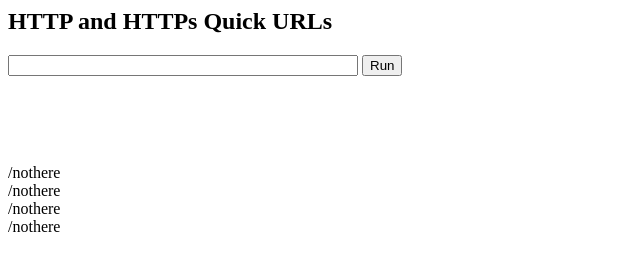
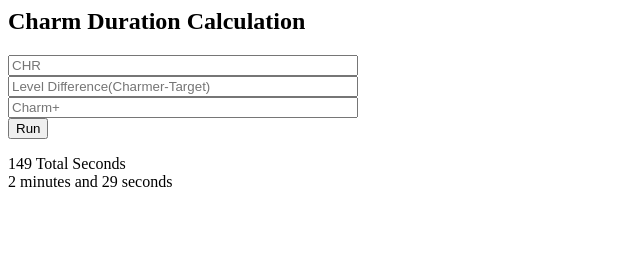
Before and after one commit to Otamarai/Otamarai.github.io, a plain HTML site: page charm.html in a window 1280 px wide. Both pictures are taken after a click on the button "Run". Shown: the whole page, without its empty margins (0-640 px from the left). Drawn offline with Linux system fonts and the light colour scheme.

Commit message:
Update charm.html

```diff
--- a/charm.html
+++ b/charm.html
@@ -1,10 +1,12 @@
 <html>
 <body>
 
-<h2>HTTP and HTTPs Quick URLs</h2>
+<h2>Charm Duration Calculation</h2>
 
 
-	<input id="web" style="width:350px;">
+	<input id="chr" placeholder="CHR" style="width:350px;"><br />
+	<input id="dlvl" placeholder="Level Difference(Charmer-Target)" style="width:350px;"><br />
+	<input id="charm" placeholder="Charm+" style="width:350px;"><br />
 	<input id="runmsg" type="button" value="Run" onclick="msg()">
 
 
@@ -12,7 +14,7 @@
 
 <script>
 	//name="webs"
-	var input = document.getElementById("web");
+	var input = document.getElementById("chr");
 	input.addEventListener("keyup", function(event) {
   		if (event.keyCode === 13) {
 			event.preventDefault();
@@ -20,25 +22,33 @@
 		}
 	});
 function msg() {
-	if (web.value.charAt(web.value.length-1) == "/"){
-		web.value = web.value.substr(0, web.value.length - 1);
+
+	var baseCharmDuration = Math.floor(1.25*chr.value+150);
+	var dLvl = dlvl.value;
+
+	var dLvlCharmMult = 1/24;
+	if (dLvl >= -6 && dLvl < 9) {
+		dLvlCharmMult = 0.9997336 + (0.3652882*dLvl) + (0.02097742*dLvl**2) - (0.004106429*dLvl**3) + (0.000007231037*dLvl**4) + (0.00005102634*dLvl**5);
 	}
-	var websites = [web.value, web.value, web.value, web.value, web.value, web.value, web.value, web.value];
-    websites[1] = websites[1].replace('www.', '')
-    websites[2] = websites[2].replace('https', 'http')
-    websites[3] = websites[2].replace('www.', '')
+	else if (dLvl >= 9) {
+		dLvlCharmMult = 6;
+	}
+	var charmDuration = baseCharmDuration * dLvlCharmMult;
 
-    websites[4] = websites[0] + "/nothere"
-    websites[5] = websites[1] + "/nothere"
-    websites[6] = websites[2] + "/nothere"
-    websites[7] = websites[3] + "/nothere"
+	var charmTimeMod = 0;
+	if (charm.value != false) {
+		charmTimeMod = charm.value;
+	}
+	var extraDurationFromMod = charmDuration * (charmTimeMod*0.5/10);
+	charmDuration = charmDuration + extraDurationFromMod;
 
-    var i;
-    var display = "";
-    for (i = 0; i < websites.length; i++) {
-    	display += websites[i] + "<br>";
-    }
-	document.getElementById("demo").innerHTML = display;
+
+	var display = Math.floor(charmDuration);
+    var minutes = Math.floor(display / 60)
+	var seconds = display % 60
+
+
+	document.getElementById("demo").innerHTML = display + ' Total Seconds<br>' + minutes + ' minutes and ' + seconds + ' seconds';
 }
 
 
```
